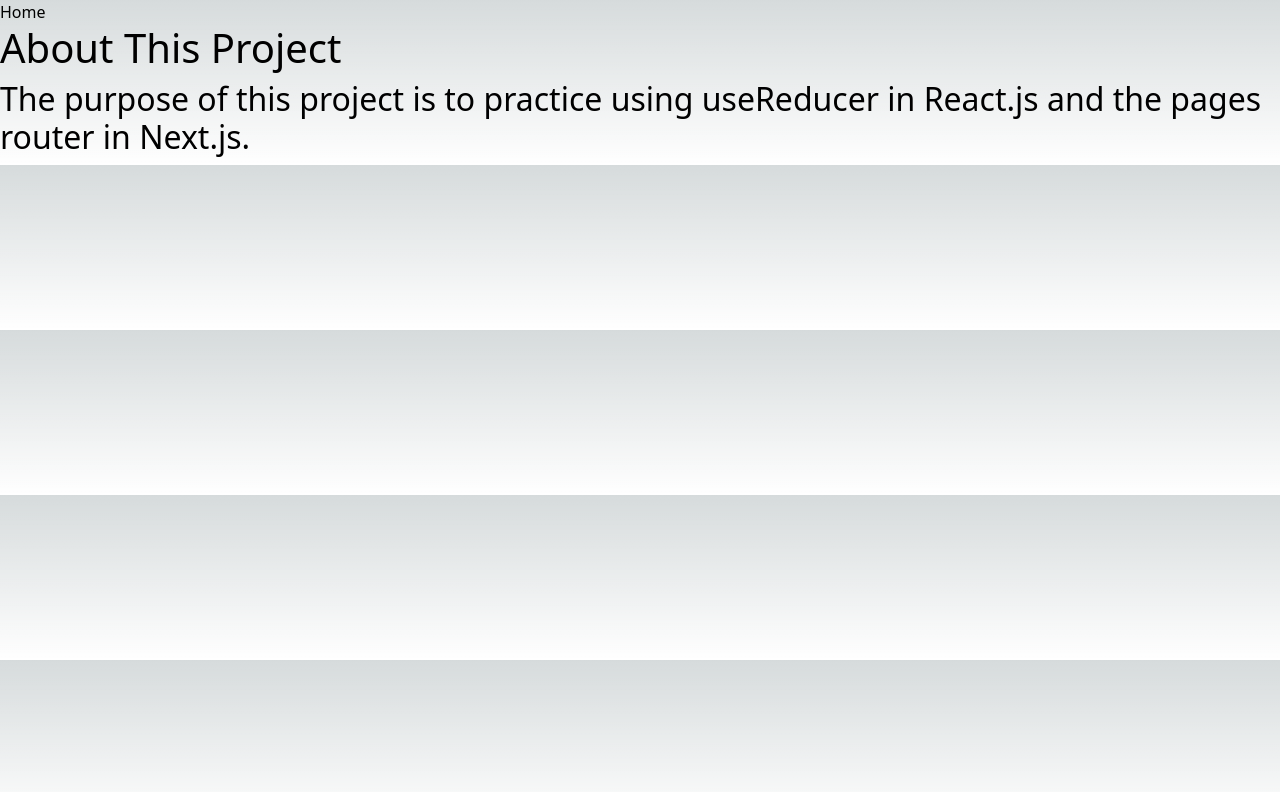
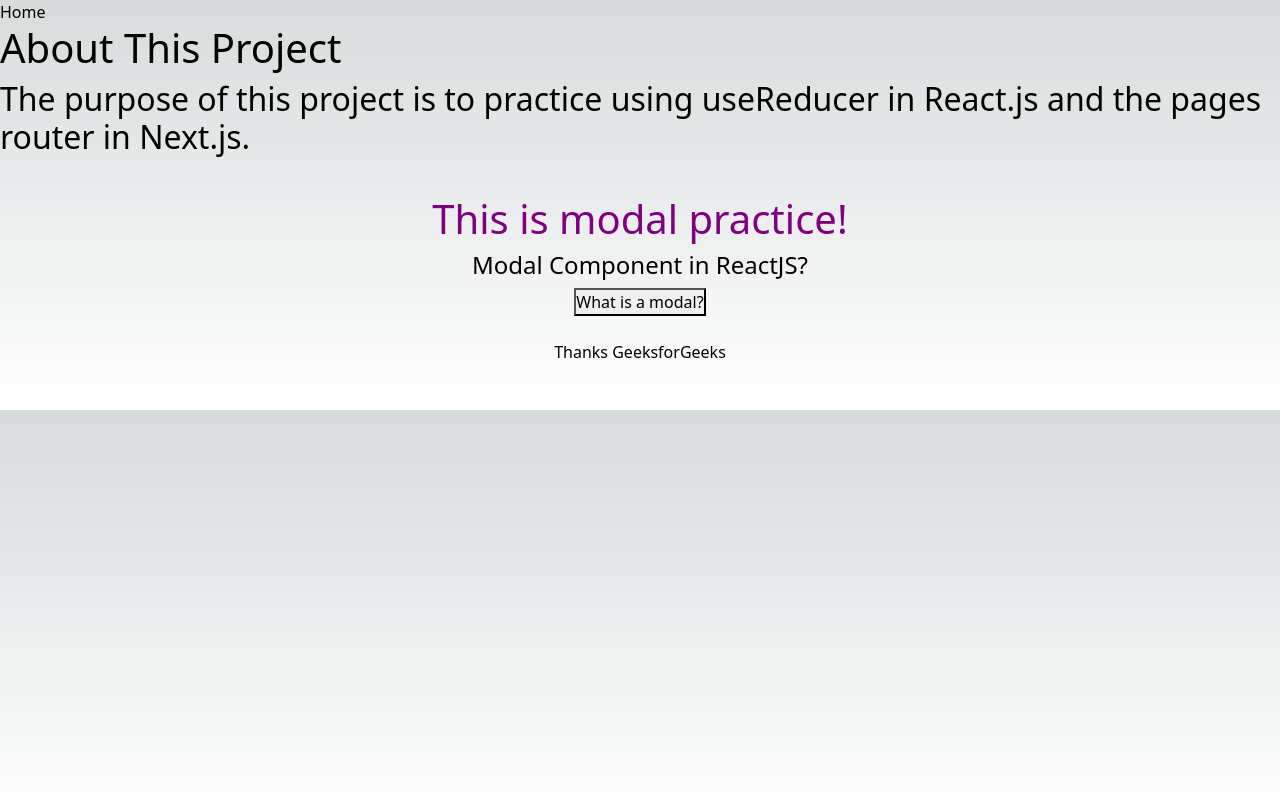
Before and after one commit to cjp0421/counter-practice-app, a Next.js app: page /about in a window 1280 px wide. Shown: the top 792 px of the page. Built offline with nearby package versions, Linux system fonts and the light colour scheme.

Commit message:
added a basic modal for practice

```diff
--- /dev/null
+++ b/src/pages/about/_modal.tsx
@@ -0,0 +1,39 @@
+import React from "react";
+
+export default function Modal({ isOpen, onClose, children }) {
+    if (!isOpen) return null;
+
+    return (
+        <>
+            <div
+                onClick={onClose}
+                style={{
+                    position: "fixed",
+                    top: 0,
+                    left: 0,
+                    width: "100%",
+                    height: "100%",
+                    background: "rgba(0, 0, 0, 0.5)",
+                    display: "flex",
+                    alignItems: "center",
+                    justifyContent: "center",
+                }}
+            >
+                <div
+                    style={{
+                        background: "white",
+                        height: 150,
+                        width: 240,
+                        margin: "auto",
+                        padding: "2%",
+                        border: "2px solid #000",
+                        borderRadius: "10px",
+                        boxShadow: "2px solid black",
+                    }}
+                >
+                    {children}
+                </div>
+            </div>
+        </>
+    );
+};
--- a/src/pages/about/index.tsx
+++ b/src/pages/about/index.tsx
@@ -1,12 +1,52 @@
 import Link from "next/link"
+import Modal from "./_modal"
+import { useState } from "react";
 
 
 export default function About() {
+    const [open, setOpen] = useState(false);
+
+    const handleClose = () => {
+        setOpen(false);
+    };
+
+    const handleOpen = () => {
+        setOpen(true);
+    };
+
     return (
         <>
             <Link href="/">Home</Link>
             <h1>About This Project</h1>
             <h2>The purpose of this project is to practice using useReducer in React.js and the pages router in Next.js.</h2>
+
+            <div
+                style={{
+                    textAlign: "center",
+                    display: "block",
+                    padding: 30,
+                    margin: "auto",
+                }}
+            >
+                <h1 style={{ color: "purple" }}>
+                    This is modal practice!
+                </h1>
+                <h4>Modal Component in ReactJS?</h4>
+                <button type="button" onClick={handleOpen}>
+                    What is a modal?
+                </button>
+                <Modal isOpen={open} onClose={handleClose}>
+                    <>
+                        <h1>Modal Practice!</h1>
+                        <h3>This is a modal!</h3>
+                    </>
+                </Modal>
+                <br />
+                <br />
+                <p>Thanks <a href="https://www.geeksforgeeks.org/how-to-use-modal-component-in-reactjs/" rel="no_referrer" target="_blank">GeeksforGeeks</a></p>
+            </div>
+
+
         </>
     )
 }
```
